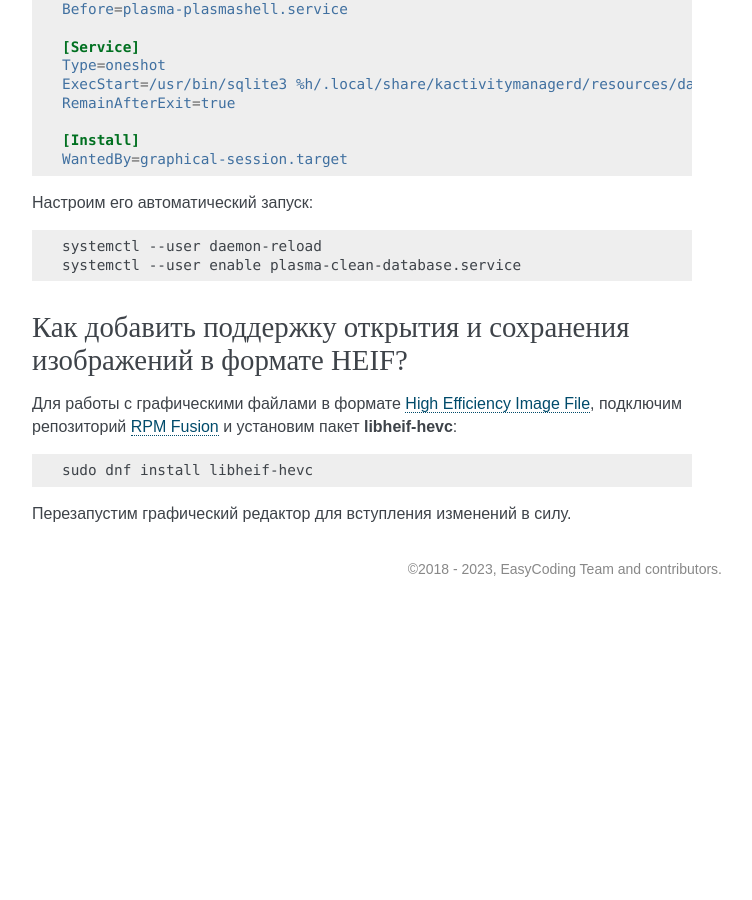
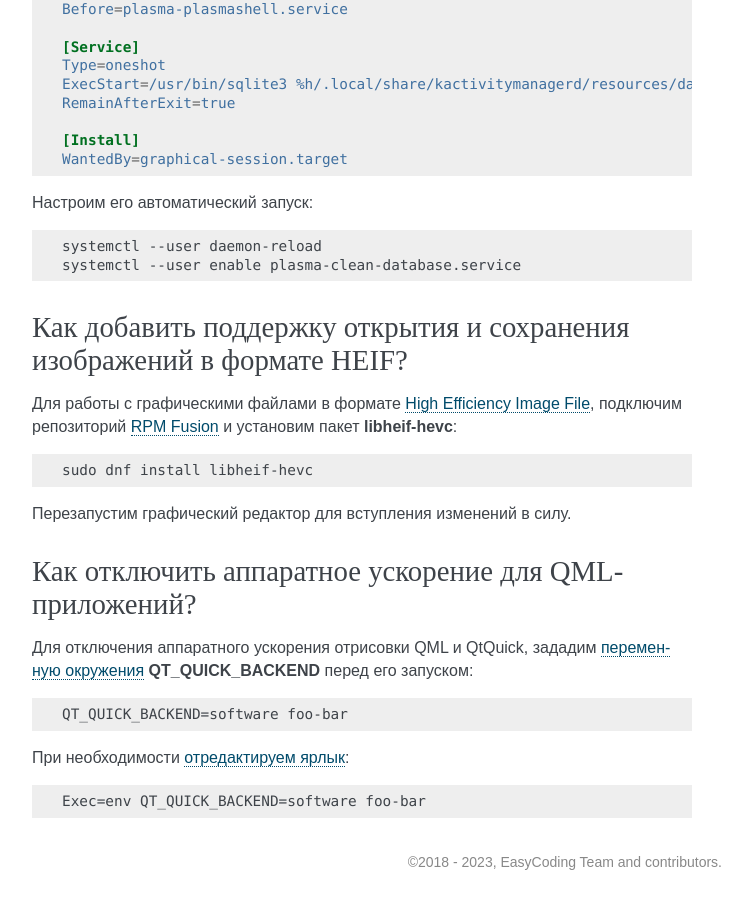
Before and after one commit to RussianFedora/FAQ, a Sphinx documentation site: the page built from source/using-applications.rst, in a window 1280 px wide and 900 px high, scrolled down 27665 px. Shown: the whole window, without its empty margins (388-1140 px from the left). Built offline with Sphinx 7.4.7, drawn with Linux system fonts in a browser that asks for light colours; comment, search, counter and statistics services are not loaded; before the commit the page ends 28272 px from its top, so only the background shows below that; some of the changed text lies outside the part shown.

Commit message:
Added a new question qml-software.

```diff
--- a/source/using-applications.rst
+++ b/source/using-applications.rst
@@ -1521,3 +1521,21 @@ KDE activity manager отслеживает, собирает и сохраня
     sudo dnf install libheif-hevc
 
 Перезапустим графический редактор для вступления изменений в силу.
+
+.. index:: qt, qml, qtquick, acceleration
+.. _qml-software:
+
+Как отключить аппаратное ускорение для QML-приложений?
+===========================================================
+
+Для отключения аппаратного ускорения отрисовки QML и QtQuick, зададим :ref:`переменную окружения <env-set>` **QT_QUICK_BACKEND** перед его запуском:
+
+.. code-block:: text
+
+    QT_QUICK_BACKEND=software foo-bar
+
+При необходимости :ref:`отредактируем ярлык <icon-override>`:
+
+.. code-block:: text
+
+    Exec=env QT_QUICK_BACKEND=software foo-bar
```
